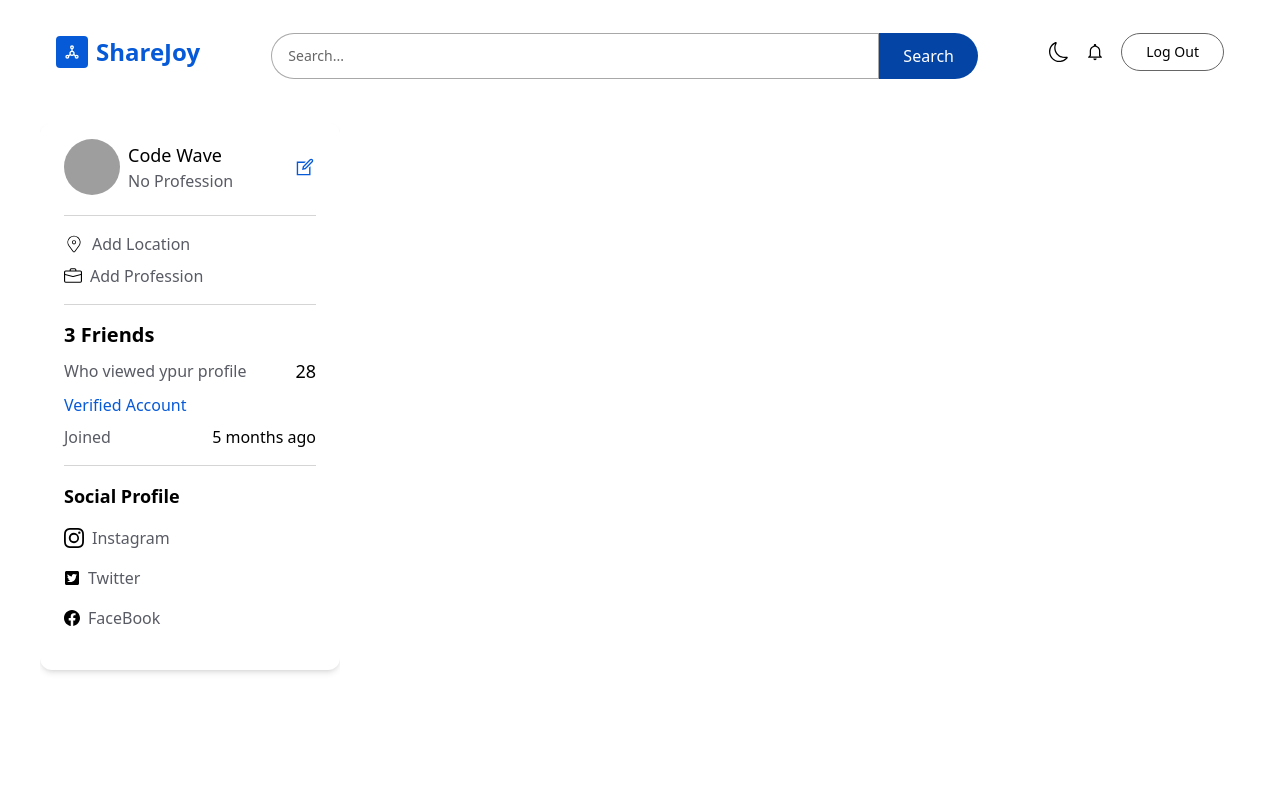
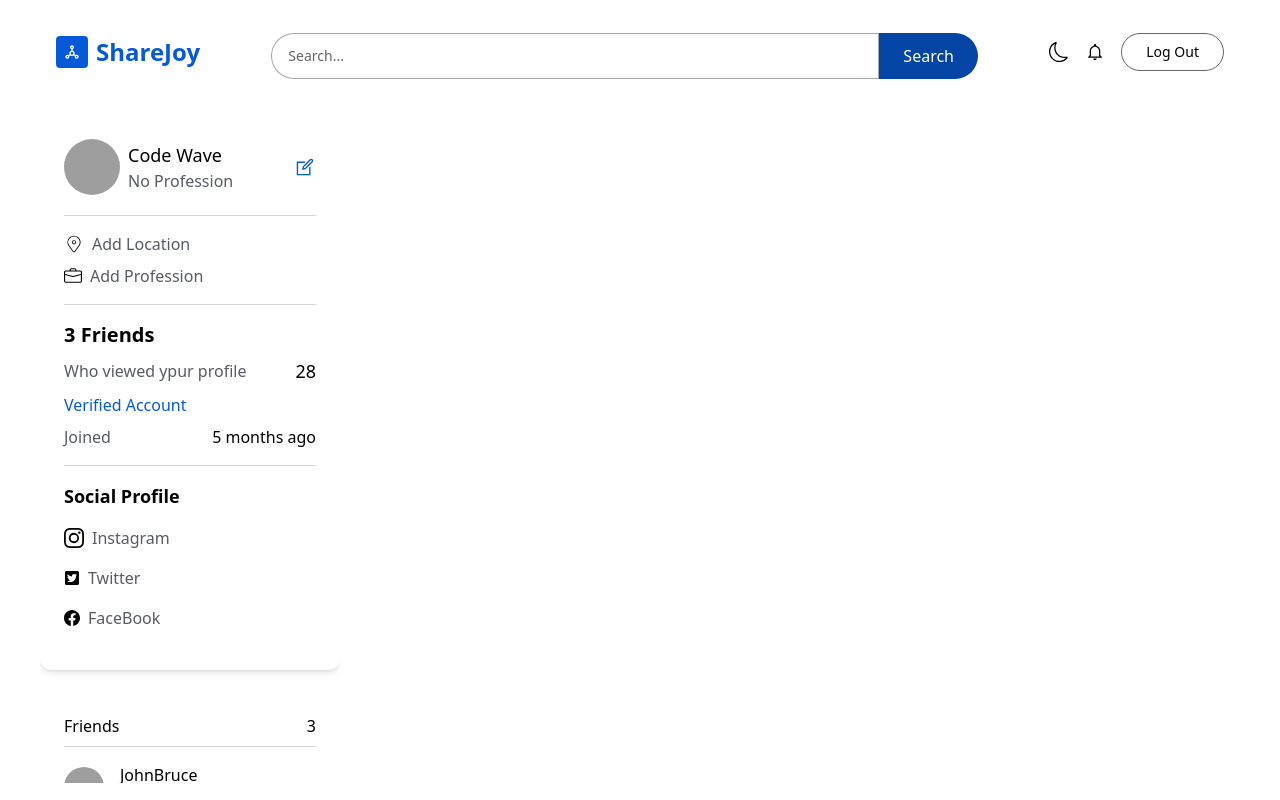
Before and after one commit to bindu8601/socialmediaapp, a React (Create React App) app in the folder frontend/: page / in a window 1280 px wide. Built offline with nearby package versions, Linux system fonts and the light colour scheme; grey boxes are pictures that could not be loaded.

Commit message:
freinds card

```diff
--- /dev/null
+++ b/frontend/src/components/FriendsCard.jsx
@@ -0,0 +1,42 @@
+import React from "react";
+import { Link } from "react-router-dom";
+import { NoProfile } from "../assets";
+
+const FriendsCard = ({ friends }) => {
+  return (
+    <div>
+      <div className="w-full bg-primary shadow-sm rounded-lg px-6 py-5">
+        <div className="flex items-center justify-between text-ascent-1 pb-2 border-b border-[#66666645]">
+          <span>Friends</span>
+          <span>{friends?.length}</span>
+        </div>
+        <div className="w-full flex flex-col gap-4 pt-4">
+          {friends?.map((friend) => (
+            <Link
+              to={"/profile/" + friend?._id}
+              key={friend?._id}
+              className="w-fu;; flex gap-4 items-center cursor-pointer"
+            >
+              <img
+                src={friend?.profileUrl ?? NoProfile}
+                alt="profile"
+                className="w-10 h-10 object-cover rounded-full"
+              />
+              <div className="flex-1">
+                <p className="text-base font-medium text-ascent-1">
+                  {friend?.firstName}
+                  {friend?.lastName}{" "}
+                </p>
+                <span className="text-sm text-ascent-2">
+                  {friend?.profession ?? "No Profession"}
+                </span>
+              </div>
+            </Link>
+          ))}
+        </div>
+      </div>
+    </div>
+  );
+};
+
+export default FriendsCard;
--- a/frontend/src/components/index.js
+++ b/frontend/src/components/index.js
@@ -3,4 +3,6 @@
 import CustomButton from "./CustomButton";
 import TopBar from "./TopBar";
 import ProfileCard from "./ProfileCard";
-export { TextInput, Loading, CustomButton, TopBar, ProfileCard };
+import FriendsCard from "./FriendsCard";
+
+export { TextInput, Loading, CustomButton, TopBar, ProfileCard, FriendsCard };
--- a/frontend/src/pages/Home.jsx
+++ b/frontend/src/pages/Home.jsx
@@ -1,6 +1,6 @@
 import React from "react";
 import { useSelector } from "react-redux";
-import { ProfileCard, TopBar } from "../components";
+import { FriendsCard, ProfileCard, TopBar } from "../components";
 const Home = () => {
   const { user } = useSelector(({ AppSlice }) => AppSlice);
   return (
@@ -9,6 +9,7 @@
       <div className="w-full flex gap-2 lg:gap-4 pt-5 pb-10 h-full">
         <div className="hidden w-1/3 lg:w-1/4 h-full md:flex flex-col gap-6 overflow-y-auto">
           <ProfileCard user={user} />
+          <FriendsCard friends={user?.friends} />
         </div>
         <div></div>
         <div></div>
```
